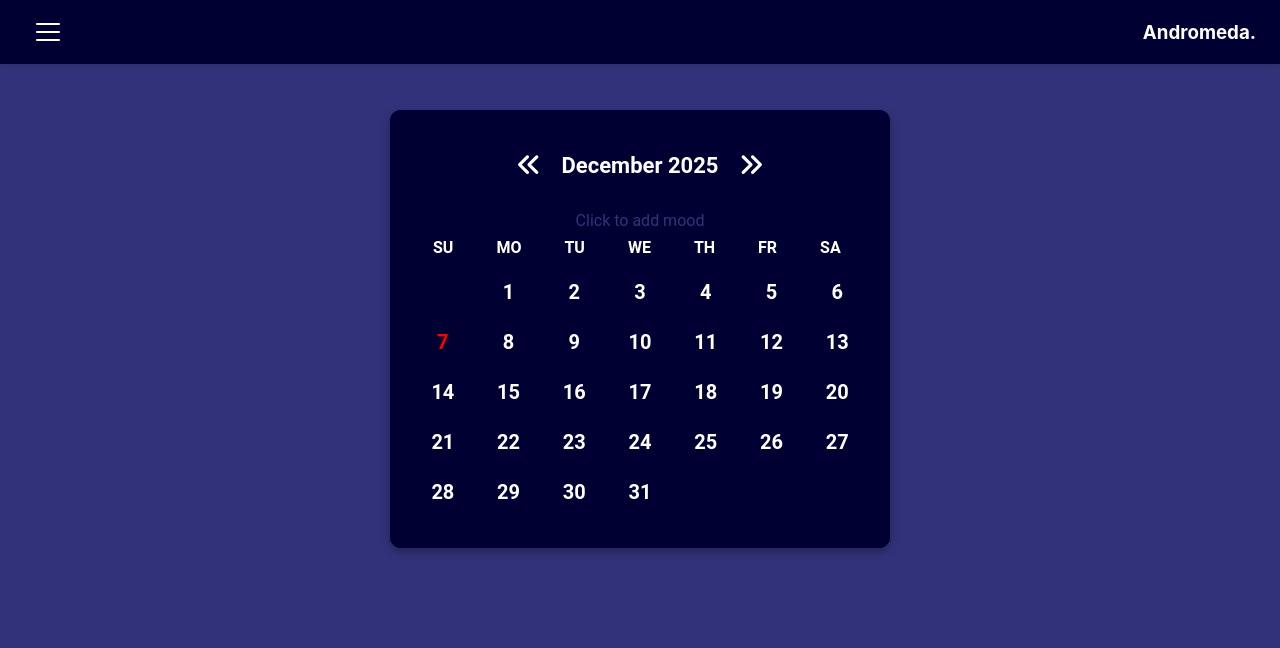
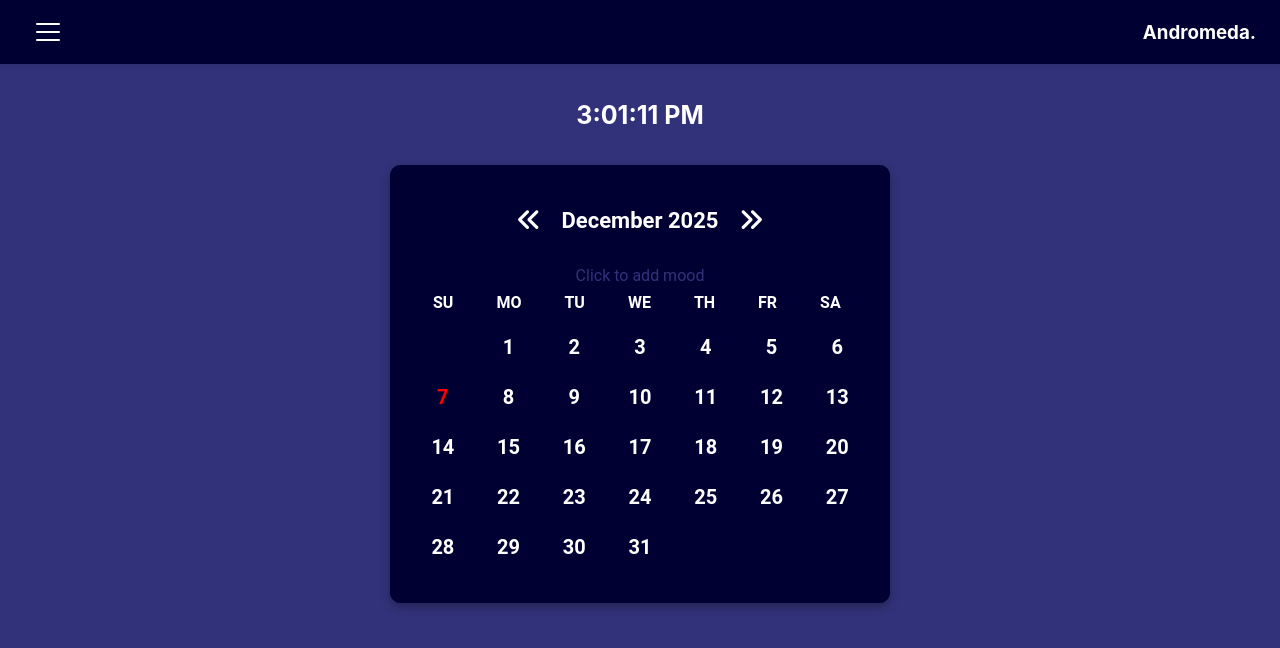
Before and after one commit to abk2191/organiser, a React (Vite) app: page /organiser/calendar in a window 1280 px wide. Shown: the top 648 px of the page. Built offline with nearby package versions, Linux system fonts and the light colour scheme.

Commit message:
Added new features

```diff
--- a/src/Calendar.jsx
+++ b/src/Calendar.jsx
@@ -1,4 +1,5 @@
 import { useState, useEffect } from "react";
+import LiveClock from "./LiveClock";
 
 function Calendar() {
   // Load events from localStorage on initial render
@@ -435,7 +436,7 @@ function Calendar() {
         dateKey: dateKey,
         month: todayMonth,
         year: todayYear,
-        name: `Mood: ${mood}`,
+        name: `Event for: ${todayDate}`,
         backgroundColor: "#32327a",
         mood: mood,
       };
@@ -469,6 +470,9 @@ function Calendar() {
         style={{ overflow: "hidden", height: "100vh" }}
       >
         <div className="calendar-div-main">
+          <div className="time" style={{ marginTop: "20px" }}>
+            <LiveClock />
+          </div>
           <div className="clndr-wrpr">
             <div className="month-name">
               <button onClick={goToPrevMonth} className="prev-mnth-btn">
--- /dev/null
+++ b/src/LiveClock.jsx
@@ -0,0 +1,30 @@
+import { useState, useEffect } from "react";
+
+const LiveClock = () => {
+  const [time, setTime] = useState(new Date());
+
+  useEffect(() => {
+    const intervalId = setInterval(() => {
+      setTime(new Date());
+    }, 1000); // Update every second
+
+    // Clean up the interval on component unmount
+    return () => clearInterval(intervalId);
+  }, []);
+
+  const formatTime = (date) => {
+    let hours = date.getHours();
+    const minutes = date.getMinutes().toString().padStart(2, "0");
+    const seconds = date.getSeconds().toString().padStart(2, "0");
+    const ampm = hours >= 12 ? "PM" : "AM";
+
+    // Convert to 12-hour format
+    hours = hours % 12 || 12;
+
+    return `${hours}:${minutes}:${seconds} ${ampm}`;
+  };
+
+  return <div className="clock">{formatTime(time)}</div>;
+};
+
+export default LiveClock;
--- a/src/index.css
+++ b/src/index.css
@@ -987,7 +987,7 @@ html {
   display: flex;
   width: 500px;
   flex-direction: column;
-  margin-top: 50px;
+  margin-top: 35px;
   border: 1px solid #000033;
   background-color: #000033;
   box-shadow: 0 4px 10px rgba(0, 0, 0, 0.3);
@@ -1097,6 +1097,14 @@ html {
   color: white;
   font-size: 25px;
   cursor: pointer;
+}
+
+.clock {
+  font-family: "Inter", sans-serif;
+  color: white;
+  font-weight: bold;
+  font-size: 25px;
+  margin-top: 20px;
 }
 
 .nxt-mnth-btn {
```
